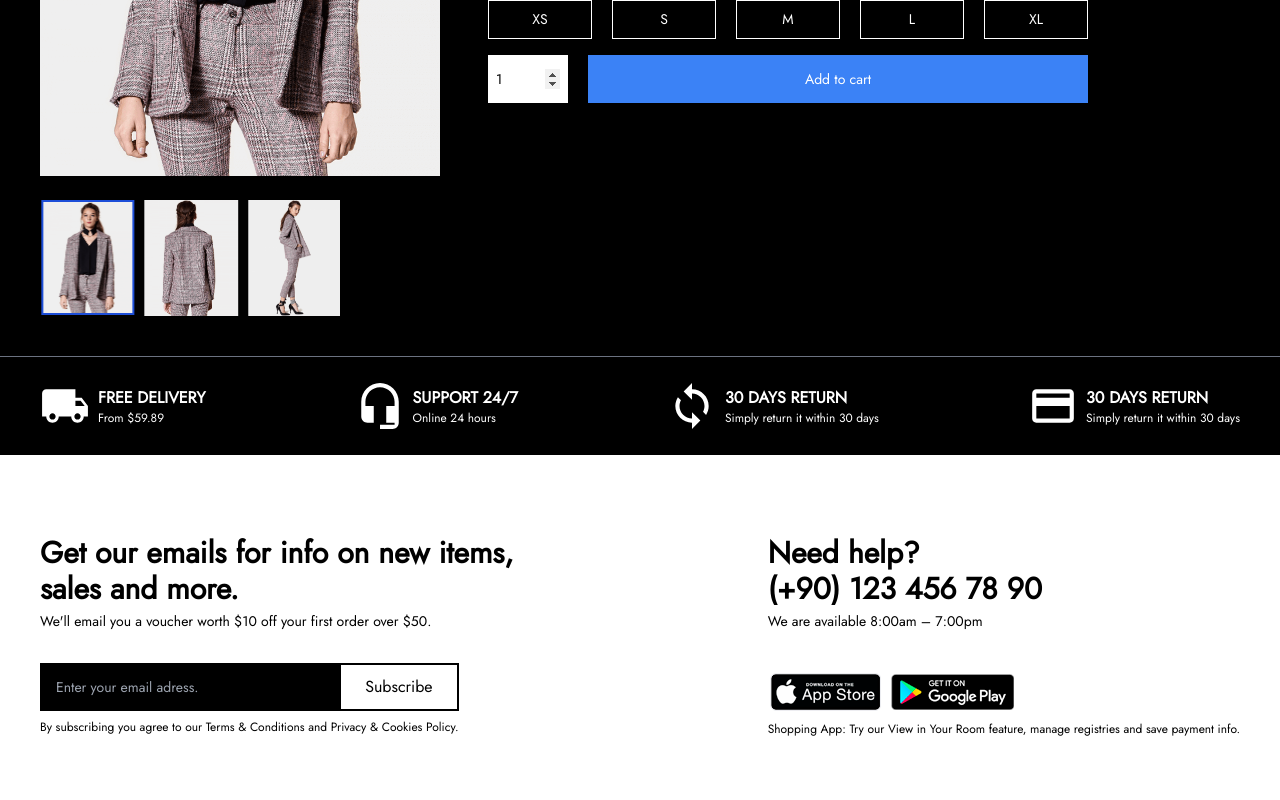
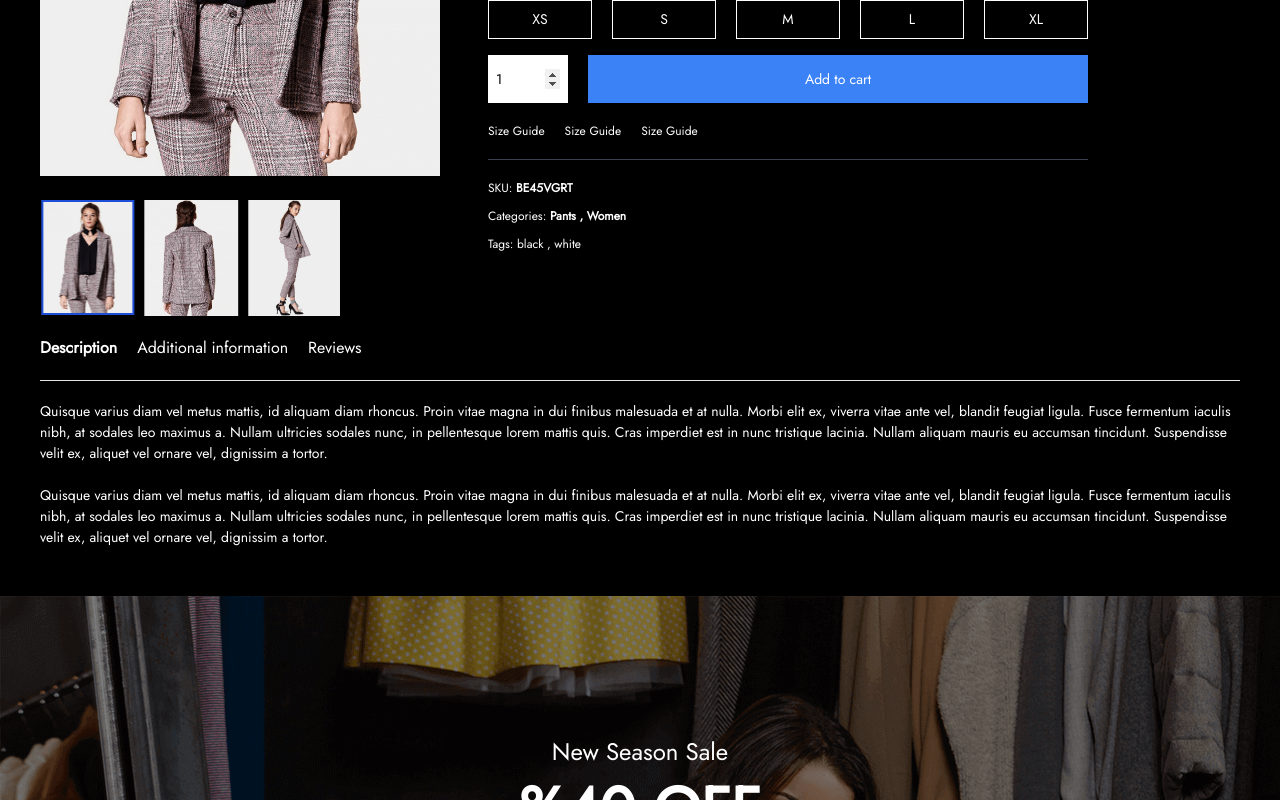
Before and after one commit to Berkanttumer/React_Projects, a React (Vite) app in the folder E-Commerce/: page /Details/1 in a window 1280 px wide. Shown: the part 520-1320 px from the top of the page. Built offline with nearby package versions, Linux system fonts and the light colour scheme.

Commit message:
Tabs and campaign section have been added to the details page

```diff
--- a/E-Commerce/src/components/pages/Details.jsx
+++ b/E-Commerce/src/components/pages/Details.jsx
@@ -7,6 +7,8 @@ import { products } from '../../data';
 import 'swiper/css';
 import 'swiper/swiper-bundle.css';
 import { useParams } from 'react-router-dom';
+import profile from '../../assets/img/avatars/avatar1.jpg';
+import Campaign from '../layouts/Campaign';
 
 const Details = () => {
   const { id } = useParams();
@@ -41,8 +43,21 @@ const Details = () => {
     setAddToCart(true);
   };
 
+  const [tab, setTab] = useState('desc');
+  const changeTab = (tab) => {
+    setTab(tab);
+    const tabElement = document.getElementById(tab);
+
+    // Make the text of the tab bold
+    if (tabElement) {
+      tabElement.style.fontWeight = '800';
+      console.log(tabElement);
+    }
+  };
+
   return (
-    <section className="details mt-12">
+    <>
+      <section className="details mt-12 mb-12">
         <div className="container">
           <nav>
             <ul className="flex text-[13px] gap-2">
@@ -64,7 +79,11 @@ const Details = () => {
           <div className="mt-6 flex gap-12 ">
             <div className="img-col w-1/3">
               <div className="details-img">
-              <img src={Selectimage} alt="" className="hover:cursor-zoom-in " />
+                <img
+                  src={Selectimage}
+                  alt=""
+                  className="hover:cursor-zoom-in "
+                />
               </div>
               <div className="w-3/4">
                 <ol className="mt-6">
@@ -228,10 +247,205 @@ const Details = () => {
                   </button>
                 </div>
               </form>
+              <div className="text-xs mt-2">
+                <div className="border-b border-gray-700 pb-5">
+                  <ul className="flex gap-5">
+                    <li>Size Guide</li>
+                    <li>Size Guide</li>
+                    <li>Size Guide</li>
+                  </ul>
+                </div>
+                <div className="mt-5 flex flex-col gap-3">
+                  <span>
+                    SKU: <span className="font-bold">BE45VGRT</span>
+                  </span>
+                  <span>
+                    Categories: <span className="font-bold">Pants , Women</span>
+                  </span>
+                  <span>Tags: black , white</span>
+                </div>
+              </div>
+            </div>
+          </div>
+
+          <div>
+            <div className="mt-5 border-b pb-5">
+              <ul className="tabs flex gap-5">
+                <li
+                  className={tab === 'desc' ? 'font-bold' : ''}
+                  onClick={() => changeTab('desc')}
+                >
+                  Description
+                </li>
+                <li
+                  className={tab === 'additional' ? 'font-bold' : ''}
+                  onClick={() => changeTab('additional')}
+                >
+                  Additional information
+                </li>
+                <li
+                  className={tab === 'reviews' ? 'font-bold' : ''}
+                  onClick={() => changeTab('reviews')}
+                >
+                  Reviews
+                </li>
+              </ul>
+            </div>
+            <div className=" mt-5 text-[14px]">
+              <div>
+                {tab === 'desc' && (
+                  <>
+                    <p>
+                      Quisque varius diam vel metus mattis, id aliquam diam
+                      rhoncus. Proin vitae magna in dui finibus malesuada et at
+                      nulla. Morbi elit ex, viverra vitae ante vel, blandit
+                      feugiat ligula. Fusce fermentum iaculis nibh, at sodales
+                      leo maximus a. Nullam ultricies sodales nunc, in
+                      pellentesque lorem mattis quis. Cras imperdiet est in nunc
+                      tristique lacinia. Nullam aliquam mauris eu accumsan
+                      tincidunt. Suspendisse velit ex, aliquet vel ornare vel,
+                      dignissim a tortor.
+                    </p>
+                    <br />
+                    <p>
+                      Quisque varius diam vel metus mattis, id aliquam diam
+                      rhoncus. Proin vitae magna in dui finibus malesuada et at
+                      nulla. Morbi elit ex, viverra vitae ante vel, blandit
+                      feugiat ligula. Fusce fermentum iaculis nibh, at sodales
+                      leo maximus a. Nullam ultricies sodales nunc, in
+                      pellentesque lorem mattis quis. Cras imperdiet est in nunc
+                      tristique lacinia. Nullam aliquam mauris eu accumsan
+                      tincidunt. Suspendisse velit ex, aliquet vel ornare vel,
+                      dignissim a tortor.
+                    </p>
+                  </>
+                )}
+              </div>
+              <div>
+                {tab === 'additional' && (
+                  <div className="information-table">
+                    <h3 className="mb-3">Additional informationn</h3>
+                    <table className="w-full border-collapse border border-gray-500">
+                      <tbody>
+                        <tr className="">
+                          <th>Color</th>
+                          <td>
+                            <p>
+                              Apple Red, Bio Blue, Sweet Orange, Blue, Green,
+                              Pink, Black, White
+                            </p>
+                          </td>
+                        </tr>
+                        <tr>
+                          <th>Size</th>
+                          <td>
+                            <p>XS, S, M, L, XL, XXL</p>
+                          </td>
+                        </tr>
+                      </tbody>
+                    </table>
+                  </div>
+                )}
+              </div>
+              <div>
+                {tab === 'reviews' && (
+                  <div>
+                    <h3 className="text-lg">
+                      2 reviews for Analogue Resin Strap
+                    </h3>
+                    <ol className="mt-5 flex flex-col gap-8">
+                      <li>
+                        <div className="gap-5 flex">
+                          <div>
+                            <img
+                              src={profile}
+                              alt=""
+                              className="rounded-full"
+                            />
+                          </div>
+                          <div className="flex flex-col gap-1">
+                            <div>
+                              <StarIcon
+                                sx={{ fontSize: 15, color: 'yellow' }}
+                              />
+                              <StarIcon
+                                sx={{ fontSize: 15, color: 'yellow' }}
+                              />
+                              <StarIcon
+                                sx={{ fontSize: 15, color: 'yellow' }}
+                              />
+                              <StarIcon
+                                sx={{ fontSize: 15, color: 'yellow' }}
+                              />
+                              <StarIcon
+                                sx={{ fontSize: 15, color: 'yellow' }}
+                              />
+                            </div>
+                            <div className="flex gap-2">
+                              <span className="font-bold">admin</span>
+                              <span>-</span>
+                              <span className="opacity-30">April 23, 2022</span>
+                            </div>
+                            <div>
+                              <p>
+                                Sed perspiciatis unde omnis iste natus error sit
+                                voluptatem accusantium doloremque laudantium.
+                              </p>
+                            </div>
+                          </div>
+                        </div>
+                      </li>
+                      <li>
+                        <div className="gap-5 flex">
+                          <div>
+                            <img
+                              src={profile}
+                              alt=""
+                              className="rounded-full"
+                            />
+                          </div>
+                          <div className="flex flex-col ">
+                            <div>
+                              <StarIcon
+                                sx={{ fontSize: 15, color: 'yellow' }}
+                              />
+                              <StarIcon
+                                sx={{ fontSize: 15, color: 'yellow' }}
+                              />
+                              <StarIcon
+                                sx={{ fontSize: 15, color: 'yellow' }}
+                              />
+                              <StarIcon
+                                sx={{ fontSize: 15, color: 'yellow' }}
+                              />
+                              <StarIcon
+                                sx={{ fontSize: 15, color: 'yellow' }}
+                              />
+                            </div>
+                            <div className="flex gap-2">
+                              <span className="font-bold">admin</span>
+                              <span>-</span>
+                              <span className="opacity-30">April 23, 2022</span>
+                            </div>
+                            <div>
+                              <p>
+                                Sed perspiciatis unde omnis iste natus error sit
+                                voluptatem accusantium doloremque laudantium.
+                              </p>
+                            </div>
+                          </div>
+                        </div>
+                      </li>
+                    </ol>
+                  </div>
+                )}
+              </div>
             </div>
           </div>
         </div>
       </section>
+      <Campaign />
+    </>
   );
 };
 
--- a/E-Commerce/src/index.css
+++ b/E-Commerce/src/index.css
@@ -13,6 +13,12 @@ body {
 input[type='number']::-webkit-inner-spin-button,
 input[type='number']::-webkit-outer-spin-button {
   opacity: 1;
+}
+
+/* Details */
+nav ul li:not(:last-child):after {
+  content: '/';
+  margin-left: 5px;
 }
 
 .details-img img:hover {
@@ -65,10 +71,11 @@ button:disabled {
   cursor: pointer;
 }
 
-/* Details */
-.details ul li:not(:last-child):after {
-  content: '/';
-  margin-left: 5px;
+.tabs li:hover {
+  cursor: pointer;
+}
+
+.information-table {
 }
 
 /* Slider */
```
Lines whose indentation alone changed are shown as unchanged.
